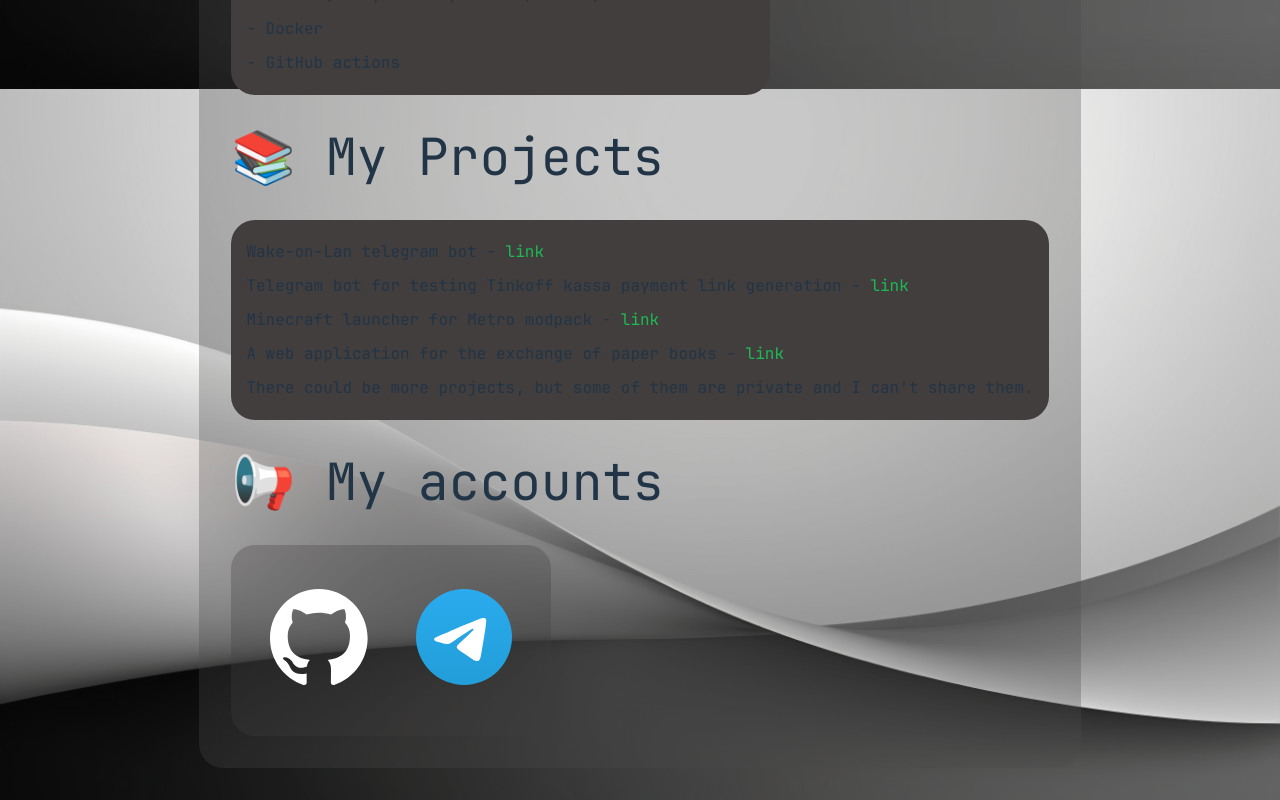
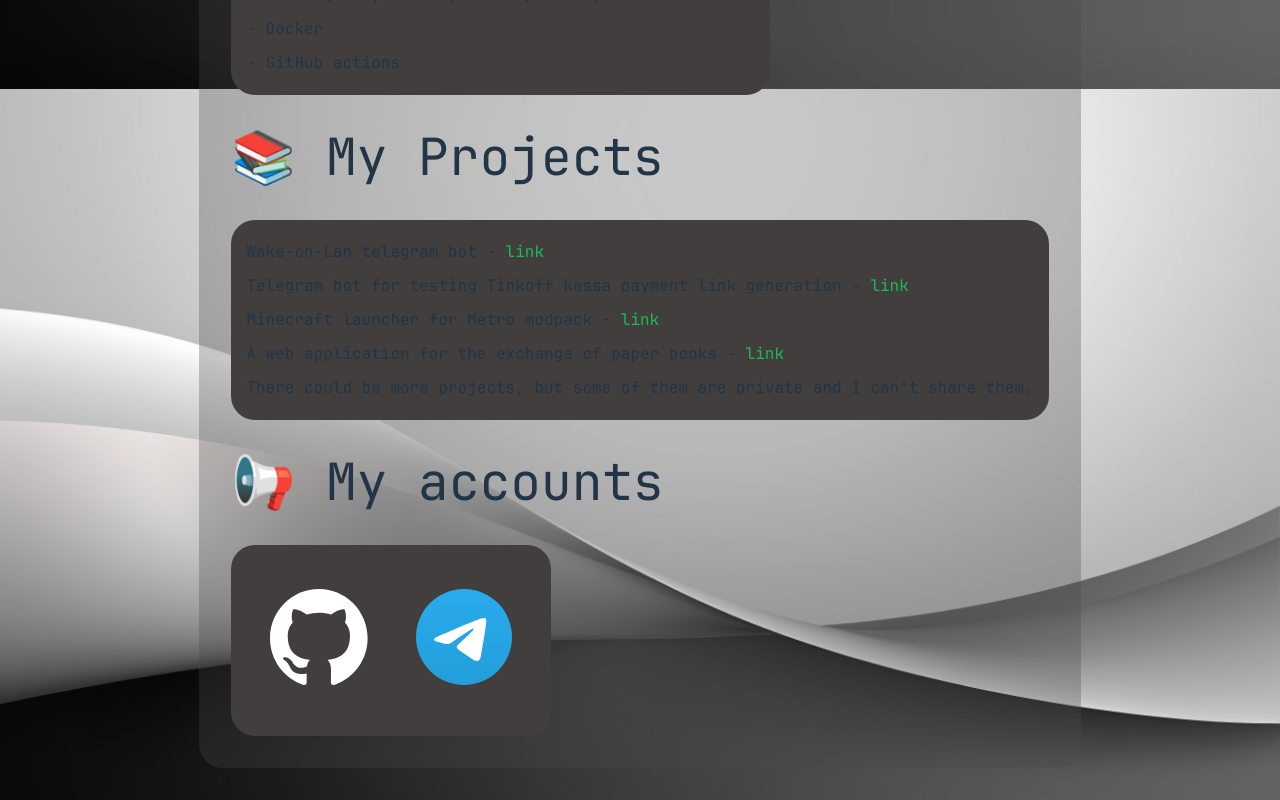
Before and after one commit to linuxfight/linuxfight.github.io, a Vue app: page / in a window 1280 px wide. Shown: the part 711-1511 px from the top of the page. Built offline with nearby package versions, Linux system fonts and the light colour scheme.

Commit message:
fix socials

```diff
--- a/src/style.css
+++ b/src/style.css
@@ -54,7 +54,7 @@
   display: flex;
   flex-direction: row;
   text-align: left;
-  background: rgba(67, 62, 62, 0.31);
+  background: rgba(67, 62, 62);
   padding: 15px;
   border-radius: 24px;
 }
```
